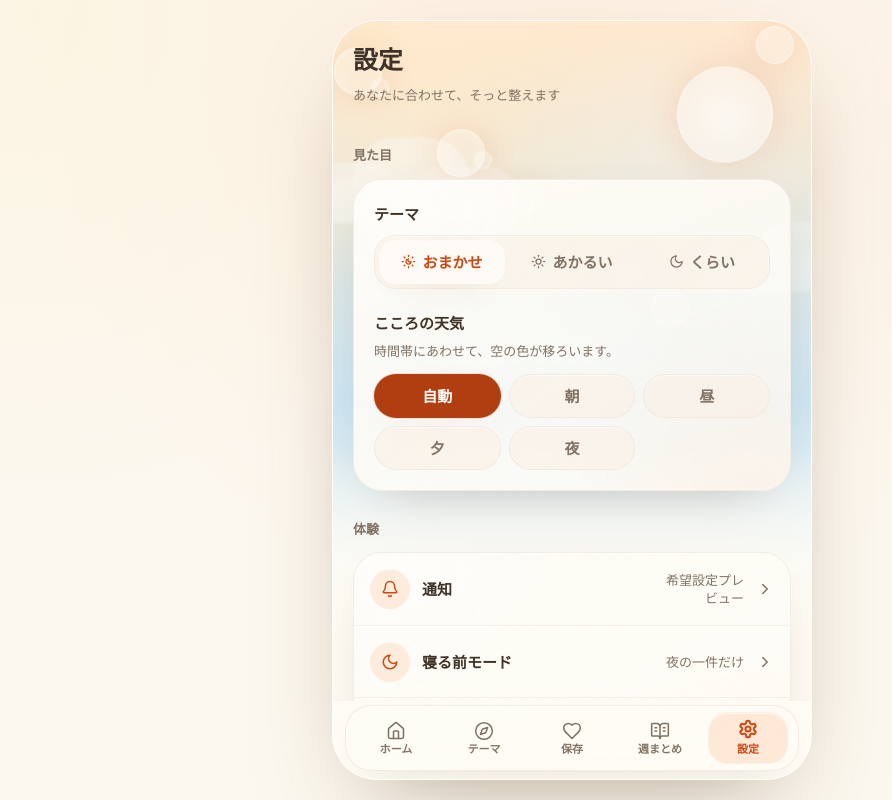
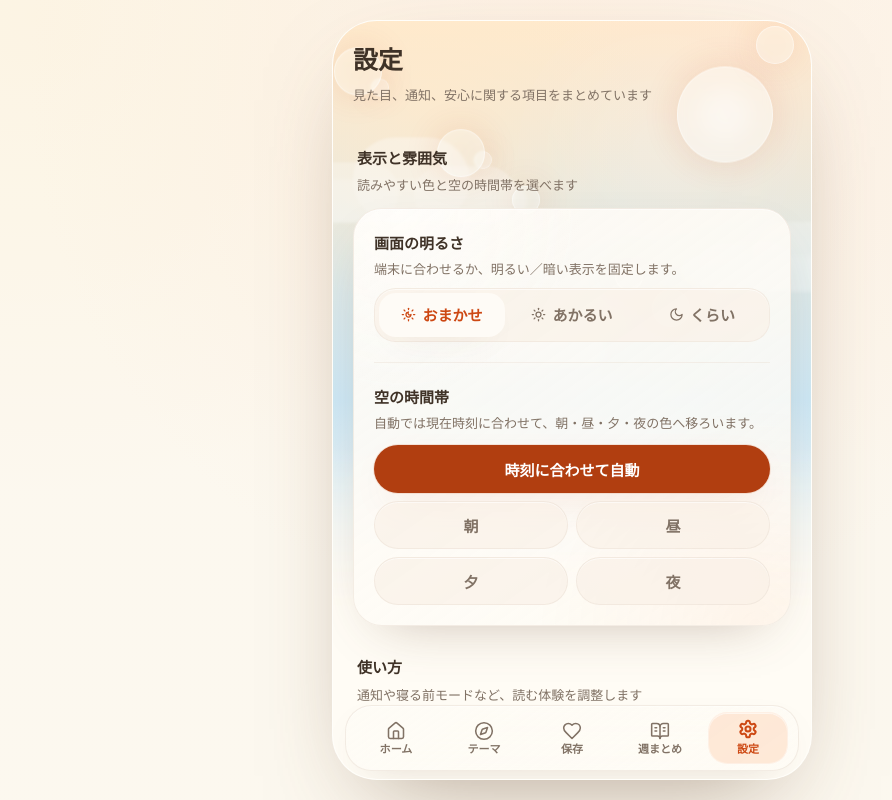
Before and after one commit to sunpotflower4460-cpu/Hot-news, a Next.js app: page /settings in a window 1280 px wide. Shown: the whole page, without its empty margins (68-960 px from the left). Built offline with nearby package versions, Linux system fonts and the light colour scheme; a web font is replaced by a local one.

Commit message:
simplify settings information architecture

```diff
--- a/src/app/(app)/settings/page.tsx
+++ b/src/app/(app)/settings/page.tsx
@@ -39,31 +39,35 @@ export default function SettingsPage() {
 
   return (
     <div className="space-y-7 pb-10">
-      <ScreenHeader title="設定" subtitle="あなたに合わせて、そっと整えます" />
+      <ScreenHeader title="設定" subtitle="見た目、通知、安心に関する項目をまとめています" />
 
       <section className="space-y-3 px-5">
-        <h2 className="text-caption font-bold text-muted">見た目</h2>
+        <SectionLabel title="表示と雰囲気" description="読みやすい色と空の時間帯を選べます" />
         <Card inset className="space-y-5">
           <div>
-            <p className="mb-2 text-body font-semibold text-text">テーマ</p>
+            <p className="text-body font-semibold text-text">画面の明るさ</p>
+            <p className="mb-2 mt-0.5 text-caption text-muted">端末に合わせるか、明るい／暗い表示を固定します。</p>
             <ThemeToggle />
           </div>
-          <div>
-            <p className="mb-1 text-body font-semibold text-text">こころの天気</p>
-            <p className="mb-3 text-caption text-muted">時間帯にあわせて、空の色が移ろいます。</p>
-            <div className="grid grid-cols-3 gap-2">
+
+          <div className="border-t border-line/45 pt-5">
+            <p className="text-body font-semibold text-text">空の時間帯</p>
+            <p className="mb-3 mt-0.5 text-caption text-muted">
+              自動では現在時刻に合わせて、朝・昼・夕・夜の色へ移ろいます。
+            </p>
+            <div className="grid grid-cols-2 gap-2">
               <button
                 type="button"
                 onClick={() => setTimeOverride(null)}
                 aria-pressed={current === null}
                 className={cn(
-                  'min-h-11 rounded-pill border px-3 text-caption font-semibold shadow-inner-light transition-all duration-300 ease-gentle active:scale-95',
+                  'col-span-2 min-h-12 rounded-pill border px-3 text-caption font-semibold shadow-inner-light transition-all duration-300 ease-gentle active:scale-[0.98]',
                   current === null
                     ? 'border-transparent bg-accent-strong text-white shadow-glow'
                     : 'border-line/55 bg-surface-2/70 text-muted hover:bg-surface',
                 )}
               >
-                自動
+                時刻に合わせて自動
               </button>
               {TIMES.map((time) => (
                 <button
@@ -72,7 +76,7 @@ export default function SettingsPage() {
                   onClick={() => setTimeOverride(time)}
                   aria-pressed={current === time}
                   className={cn(
-                    'min-h-11 rounded-pill border px-3 text-caption font-semibold shadow-inner-light transition-all duration-300 ease-gentle active:scale-95',
+                    'min-h-12 rounded-pill border px-3 text-caption font-semibold shadow-inner-light transition-all duration-300 ease-gentle active:scale-[0.98]',
                     current === time
                       ? 'border-transparent bg-accent-strong text-white shadow-glow'
                       : 'border-line/55 bg-surface-2/70 text-muted hover:bg-surface',
@@ -87,27 +91,27 @@ export default function SettingsPage() {
       </section>
 
       <section className="space-y-3 px-5">
-        <h2 className="text-caption font-bold text-muted">体験</h2>
+        <SectionLabel title="使い方" description="通知や寝る前モードなど、読む体験を調整します" />
         <Card className="divide-y divide-line/45">
           {showNotifications && (
             <SettingsLink
               href="/settings/notifications"
               Icon={Bell}
-              label="通知"
-              hint={isCommercialPreview ? '希望設定プレビュー' : '朝・夜・テーマ別'}
+              label="通知の設定"
+              hint={isCommercialPreview ? '配信前のプレビュー' : '朝・夜・テーマ別'}
             />
           )}
-          <SettingsLink href="/night" Icon={Moon} label="寝る前モード" hint="夜の一件だけ" />
+          <SettingsLink href="/night" Icon={Moon} label="寝る前モード" hint="夜に1件だけ読む" />
           {showPremium && (
             <SettingsLink
               href="/premium"
               Icon={Crown}
-              label={isCommercialPreview ? 'プレミアム構想' : 'プレミアム'}
+              label={isCommercialPreview ? 'プレミアム機能の構想' : 'プレミアム'}
               hint={
                 isCommercialPreview
                   ? hydrated && isPremium
                     ? '表示プレビュー中'
-                    : '機能プレビュー'
+                    : '料金は発生しません'
                   : 'プランを確認'
               }
             />
@@ -115,37 +119,38 @@ export default function SettingsPage() {
           <SettingsLink
             href="/welcome"
             Icon={Sparkles}
-            label="最初の案内をもう一度見る"
+            label="最初の案内を見直す"
+            hint="アプリの特徴を確認"
             onClick={() => setOnboarded(false)}
           />
         </Card>
       </section>
 
       <section className="space-y-3 px-5">
-        <h2 className="text-caption font-bold text-muted">プライバシーとサポート</h2>
+        <SectionLabel title="安心・サポート" description="保存データ、同意内容、問い合わせを確認します" />
         <Card className="divide-y divide-line/45">
           <SettingsLink
             href="/settings/privacy"
             Icon={ShieldCheck}
-            label="プライバシー"
+            label="プライバシーとデータ"
             hint="同意・端末内データ"
           />
           <SettingsLink
             href="/support"
             Icon={LifeBuoy}
-            label="サポート"
+            label="問い合わせ・記事の報告"
             hint="不具合・訂正・権利"
           />
         </Card>
       </section>
 
       <section className="space-y-3 px-5">
-        <h2 className="text-caption font-bold text-muted">方針と法的表示</h2>
+        <SectionLabel title="規約・方針" description="編集基準と法的な情報を確認できます" />
         <Card className="divide-y divide-line/45">
           <SettingsLink
             href="/legal/editorial-policy"
             Icon={BookOpenCheck}
-            label="編集・訂正方針"
+            label="ニュースの選び方・訂正方針"
           />
           <SettingsLink
             href="/legal/accessibility"
@@ -159,23 +164,32 @@ export default function SettingsPage() {
       </section>
 
       <section className="space-y-3 px-5">
-        <h2 className="text-caption font-bold text-muted">このアプリについて</h2>
+        <SectionLabel title="このアプリについて" />
         <Card inset className="relative space-y-2">
           <div className="flex flex-wrap items-center justify-between gap-2">
             <p className="text-body font-semibold text-text">{commercialConfig.app.displayName}</p>
-            <span className="rounded-pill bg-accent-soft/70 px-2.5 py-1 text-[0.65rem] font-bold text-accent">
-              {isCommercialPreview ? 'PREVIEW' : 'PRODUCTION'}
+            <span className="rounded-pill bg-accent-soft/70 px-2.5 py-1 text-[0.68rem] font-bold text-accent">
+              {isCommercialPreview ? '公開準備中' : '正式版'}
             </span>
           </div>
           <p className="text-caption leading-relaxed text-muted">
             暗い出来事をやさしく言い換えるのではなく、出来事そのものが明るく、希望や喜びを感じられるニュースだけを選びます。
           </p>
-          <p className="pt-1 text-[0.7rem] text-muted/70">
+          <p className="pt-1 text-[0.72rem] text-muted/75">
             バージョン {commercialConfig.app.version}
             {isCommercialPreview ? '（商用公開前）' : ''}
           </p>
         </Card>
       </section>
+    </div>
+  );
+}
+
+function SectionLabel({ title, description }: { title: string; description?: string }) {
+  return (
+    <div className="px-1">
+      <h2 className="text-body font-bold text-text">{title}</h2>
+      {description && <p className="mt-0.5 text-caption text-muted">{description}</p>}
     </div>
   );
 }
@@ -197,15 +211,15 @@ function SettingsLink({
     <Link
       href={href}
       onClick={onClick}
-      className="group flex min-h-[4.5rem] items-center gap-3 px-4 py-3 transition-colors hover:bg-surface/45 active:bg-surface-2/60"
+      className="group flex min-h-[4.75rem] items-center gap-3 px-4 py-3 transition-colors hover:bg-surface/45 active:bg-surface-2/60"
     >
       <span className="flex h-10 w-10 shrink-0 items-center justify-center rounded-full bg-accent-soft/75 text-accent shadow-inner-light transition-transform duration-300 group-hover:scale-105">
         <Icon aria-hidden size={18} />
       </span>
-      <span className="min-w-0 flex-1 text-body font-semibold text-text">{label}</span>
-      {hint && (
-        <span className="max-w-[7rem] text-right text-caption leading-snug text-muted">{hint}</span>
-      )}
+      <span className="min-w-0 flex-1">
+        <span className="block text-body font-semibold text-text">{label}</span>
+        {hint && <span className="mt-0.5 block text-caption leading-snug text-muted">{hint}</span>}
+      </span>
       <ChevronRight
         aria-hidden
         size={18}
```
